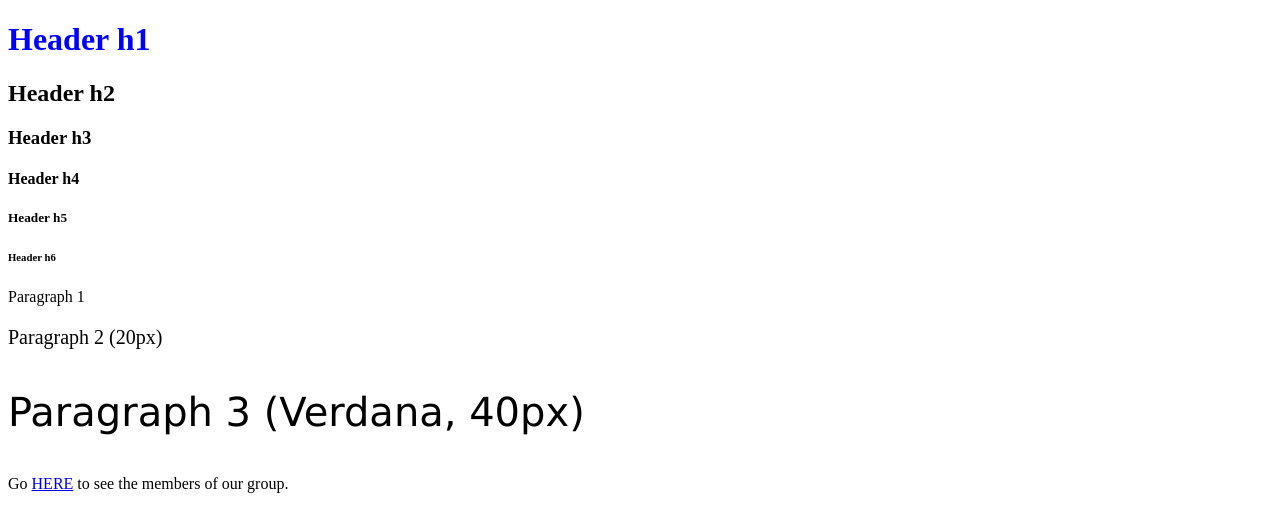
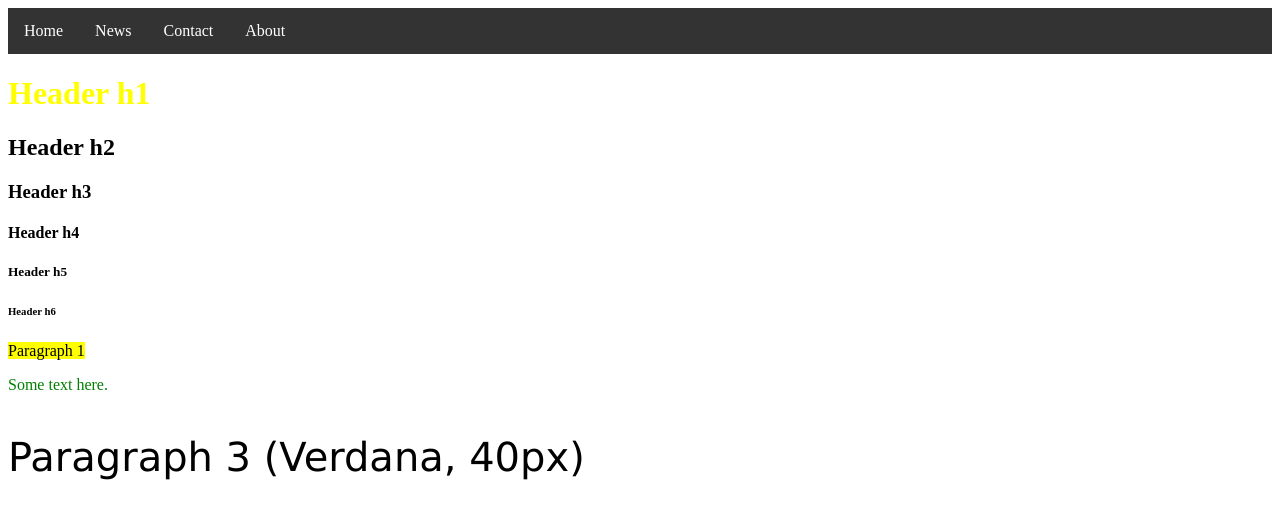
Before and after one commit to dpuathasnanon/test, a plain HTML site: page index.html in a window 1280 px wide. Shown: the top 506 px of the page. Drawn offline with Linux system fonts and the light colour scheme.

Commit message:
Add files via upload

```diff
--- a/index.html
+++ b/index.html
@@ -2,16 +2,23 @@
 	<html>
 		<head>
 			<title>Here is my title</title>
+			<link href="test.css" rel="stylesheet" type="text/css" />
 		</head>
 		<body>
-			<h1 style="color: blue">Header h1</h1>
+		<ul>
+  <li><a href="default.asp">Home</a></li>
+  <li><a href="news.asp">News</a></li>
+  <li><a href="contact.asp">Contact</a></li>
+  <li><a href="about.asp">About</a></li>
+</ul>
+			<h1 style="color: yellow">Header h1</h1>
 			<h2>Header h2</h2>
 			<h3>Header h3</h3>
 			<h4>Header h4</h4>
 			<h5>Header h5</h5>
 			<h6>Header h6</h6>
-			<p>Paragraph 1</p>
-			<p style="font-size:20px">Paragraph 2 (20px)</p>
+			<p><span>Paragraph 1</span></p>
+			<p style="color: green">Some text here.</p>
 			<p style="font-family:Verdana; font-size:40px">Paragraph 3 (Verdana, 40px)</p>
 			<p>Go <a href="members.html">HERE</a> to see the members of our group.</p>
 			<p>Go to <a href="http://starbucks.com">Starbucks</a>!!! Click on their name to go to their website.</p>
--- /dev/null
+++ b/portalstyle.css
@@ -0,0 +1,12 @@
+body {
+	font-size: 24px;
+	font-family: Papyrus, Palatino, sans-serif;
+	color: #7F541E;
+	background-size:cover;
+	background:url(images/background.jpg);
+	}
+h1 {
+	font-size: 50px;
+	padding: 23px 0 2px 0;
+	text-align:center;
+	}
--- /dev/null
+++ b/stylesheet.css
@@ -0,0 +1,3 @@
+p {
+	color:red;
+}
--- /dev/null
+++ b/test.css
@@ -0,0 +1,28 @@
+span {
+	background-color: yellow
+}
+
+ul {
+    list-style-type: none;
+    margin: 0;
+    padding: 0;
+    overflow: hidden;
+    background-color: #333;
+}
+
+li {
+    float: left;
+}
+
+li a {
+    display: block;
+    color: white;
+    text-align: center;
+    padding: 14px 16px;
+    text-decoration: none;
+}
+
+/* Change the link color to #111 (black) on hover */
+li a:hover {
+    background-color: #111;
+}
```
Also changed, not shown: portal.html (added, +56 -0 lines).
